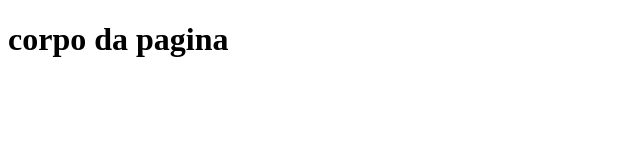
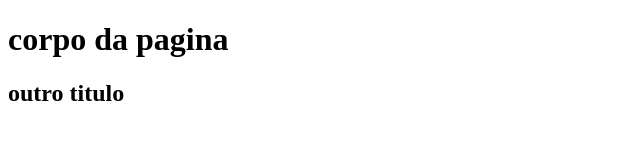
Before and after one commit to SidneyMelo123/teste3, a plain HTML site: page index.html in a window 1280 px wide. Shown: the whole page, without its empty margins (0-640 px from the left). Drawn offline with Linux system fonts and the light colour scheme.

Commit message:
outro titulo

```diff
--- a/index.html
+++ b/index.html
@@ -8,5 +8,6 @@
 </head>
 <body>
   <h1>corpo da pagina</h1>
+  <h2>outro titulo</h2>
 </body>
 </html>
```
